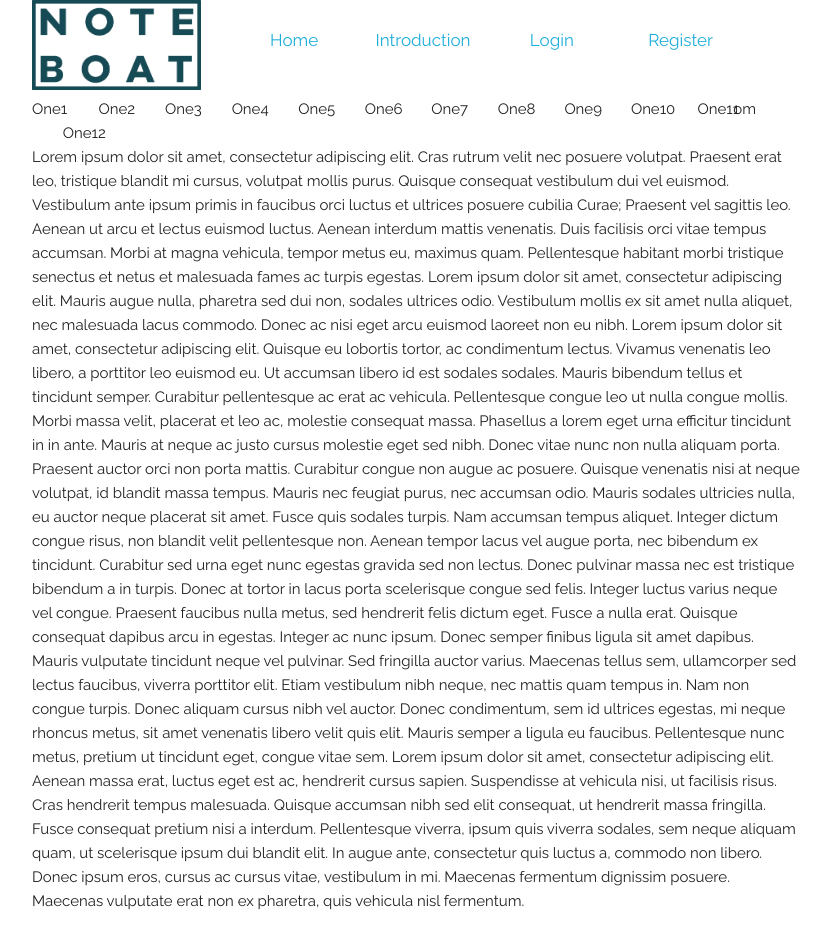
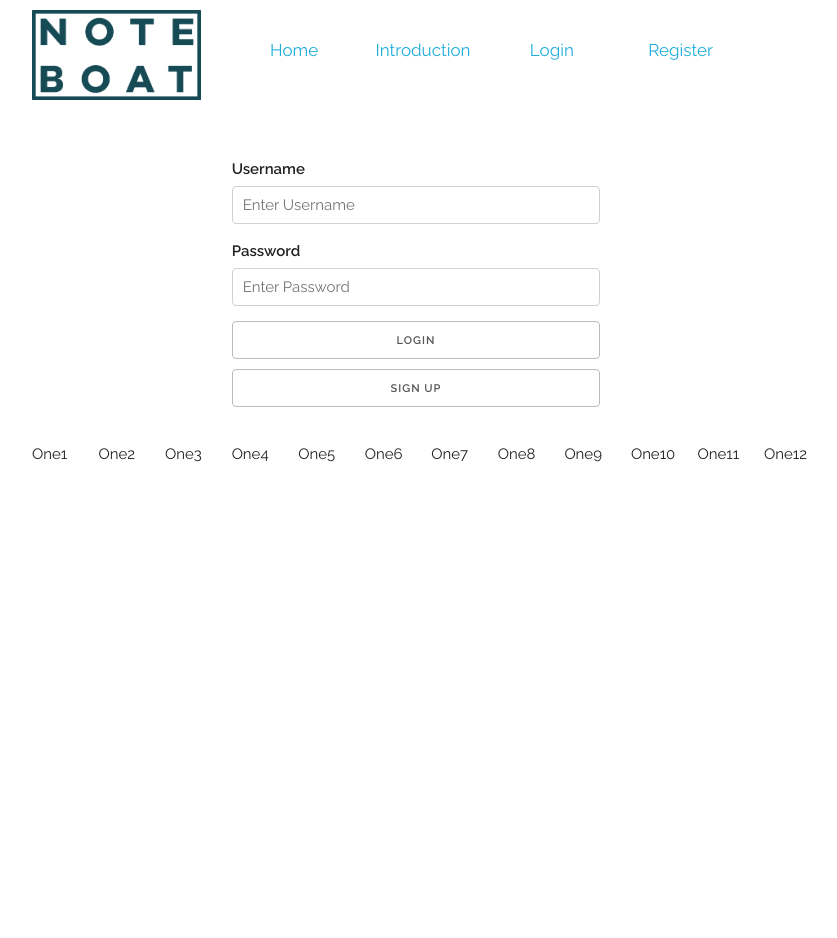
Before and after one commit to katieisnell/NOTEBOAT, a PHP site: page / in a window 1280 px wide. Shown: the whole page, without its empty margins (224-1061 px from the left). After the commit the page ends 462 px from the top, so only its background shows below. Run offline with PHP 8.4, Linux system fonts and the light colour scheme.

Commit message:
login page done

```diff
--- a/FrontEndTestCode/css/website.css
+++ b/FrontEndTestCode/css/website.css
@@ -31,3 +31,11 @@ li a{
   line-height: 50px;
   text-align: center;
 }
+
+section.navigation div.container {
+  padding-top: 10px;
+}
+
+section.login div.container {
+  padding-top: 50px;
+}
--- a/FrontEndTestCode/index.html
+++ b/FrontEndTestCode/index.html
@@ -59,7 +59,41 @@
   </div>
   </section>
 
-  <section class="main">
+  <section class="login">
+    <div class="container">
+    <form action="login.php" method="post">
+
+    <div class="row">
+      <div class="six columns offset-by-three">
+      <label>Username</label>
+      <input class="u-full-width" type="text" placeholder="Enter Username" name="username" required>
+      </div>
+    </div>
+
+    <div class="row">
+      <div class="six columns offset-by-three">
+        <label>Password</label>
+        <input class="u-full-width" type="password" placeholder="Enter Password" name="password" required>
+      </div>
+    </div>
+
+    <div class="row">
+       <div class="six columns offset-by-three">
+         <button class="u-full-width" type="submit">Login</button>
+       </div>
+    </div>
+
+    <div class="row">
+       <div class="six columns offset-by-three">
+         <a href="register.html"><button class="u-full-width">Sign Up</button></a>
+       </div>
+    </div>
+
+  </form>
+  </div>
+  </section>
+
+  <section class="footer">
   <div class="container">
   <div class="row">
     <div class="one column">One1</div>
@@ -72,29 +106,10 @@
     <div class="one column">One8</div>
     <div class="one column">One9</div>
     <div class="one column">One10</div>
-om    <div class="one column">One11</div>
+    <div class="one column">One11</div>
     <div class="one column">One12</div>
   </div>
   </div>
-  </section>
-
-  <section class="laura">
-    <div class="container">
-    <div class="row">
-<p>
-Lorem ipsum dolor sit amet, consectetur adipiscing elit. Cras rutrum velit nec posuere volutpat. Praesent erat leo, tristique blandit mi cursus, volutpat mollis purus. Quisque consequat vestibulum dui vel euismod. Vestibulum ante ipsum primis in faucibus orci luctus et ultrices posuere cubilia Curae; Praesent vel sagittis leo. Aenean ut arcu et lectus euismod luctus. Aenean interdum mattis venenatis. Duis facilisis orci vitae tempus accumsan. Morbi at magna vehicula, tempor metus eu, maximus quam. Pellentesque habitant morbi tristique senectus et netus et malesuada fames ac turpis egestas. Lorem ipsum dolor sit amet, consectetur adipiscing elit. Mauris augue nulla, pharetra sed dui non, sodales ultrices odio. Vestibulum mollis ex sit amet nulla aliquet, nec malesuada lacus commodo. Donec ac nisi eget arcu euismod laoreet non eu nibh.
-
-Lorem ipsum dolor sit amet, consectetur adipiscing elit. Quisque eu lobortis tortor, ac condimentum lectus. Vivamus venenatis leo libero, a porttitor leo euismod eu. Ut accumsan libero id est sodales sodales. Mauris bibendum tellus et tincidunt semper. Curabitur pellentesque ac erat ac vehicula. Pellentesque congue leo ut nulla congue mollis. Morbi massa velit, placerat et leo ac, molestie consequat massa. Phasellus a lorem eget urna efficitur tincidunt in in ante. Mauris at neque ac justo cursus molestie eget sed nibh. Donec vitae nunc non nulla aliquam porta. Praesent auctor orci non porta mattis. Curabitur congue non augue ac posuere.
-
-Quisque venenatis nisi at neque volutpat, id blandit massa tempus. Mauris nec feugiat purus, nec accumsan odio. Mauris sodales ultricies nulla, eu auctor neque placerat sit amet. Fusce quis sodales turpis. Nam accumsan tempus aliquet. Integer dictum congue risus, non blandit velit pellentesque non. Aenean tempor lacus vel augue porta, nec bibendum ex tincidunt. Curabitur sed urna eget nunc egestas gravida sed non lectus. Donec pulvinar massa nec est tristique bibendum a in turpis. Donec at tortor in lacus porta scelerisque congue sed felis. Integer luctus varius neque vel congue. Praesent faucibus nulla metus, sed hendrerit felis dictum eget. Fusce a nulla erat. Quisque consequat dapibus arcu in egestas. Integer ac nunc ipsum.
-
-Donec semper finibus ligula sit amet dapibus. Mauris vulputate tincidunt neque vel pulvinar. Sed fringilla auctor varius. Maecenas tellus sem, ullamcorper sed lectus faucibus, viverra porttitor elit. Etiam vestibulum nibh neque, nec mattis quam tempus in. Nam non congue turpis. Donec aliquam cursus nibh vel auctor. Donec condimentum, sem id ultrices egestas, mi neque rhoncus metus, sit amet venenatis libero velit quis elit. Mauris semper a ligula eu faucibus.
-
-Pellentesque nunc metus, pretium ut tincidunt eget, congue vitae sem. Lorem ipsum dolor sit amet, consectetur adipiscing elit. Aenean massa erat, luctus eget est ac, hendrerit cursus sapien. Suspendisse at vehicula nisi, ut facilisis risus. Cras hendrerit tempus malesuada. Quisque accumsan nibh sed elit consequat, ut hendrerit massa fringilla. Fusce consequat pretium nisi a interdum. Pellentesque viverra, ipsum quis viverra sodales, sem neque aliquam quam, ut scelerisque ipsum dui blandit elit. In augue ante, consectetur quis luctus a, commodo non libero. Donec ipsum eros, cursus ac cursus vitae, vestibulum in mi. Maecenas fermentum dignissim posuere. Maecenas vulputate erat non ex pharetra, quis vehicula nisl fermentum.
-</p>
-    </div>
-  </div>
-
   </section>
 
 </div>
```
